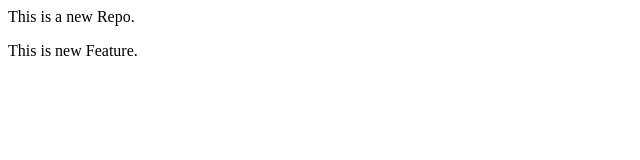
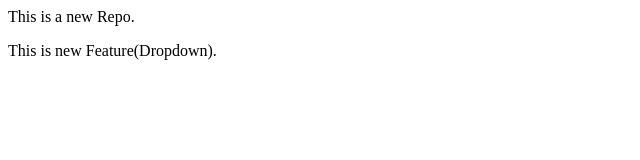
Before and after one commit to premsai-11/local_repo, a plain HTML site: page index.html in a window 1280 px wide. Shown: the full height of the page, 0-640 px from the left. Drawn offline with Linux system fonts and the light colour scheme.

Commit message:
Dropdown added

```diff
--- a/index.html
+++ b/index.html
@@ -1,2 +1,2 @@
 <p>This is a new Repo.</p>
-<p>This is new Feature.</p>
+<p>This is new Feature(Dropdown).</p>
```
